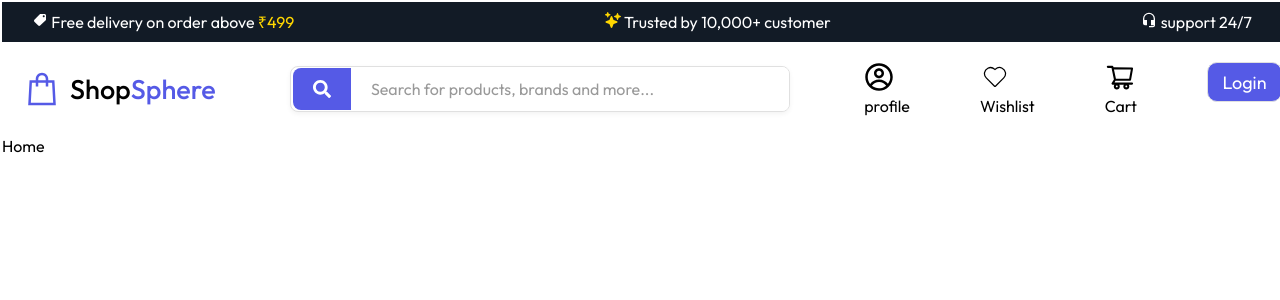
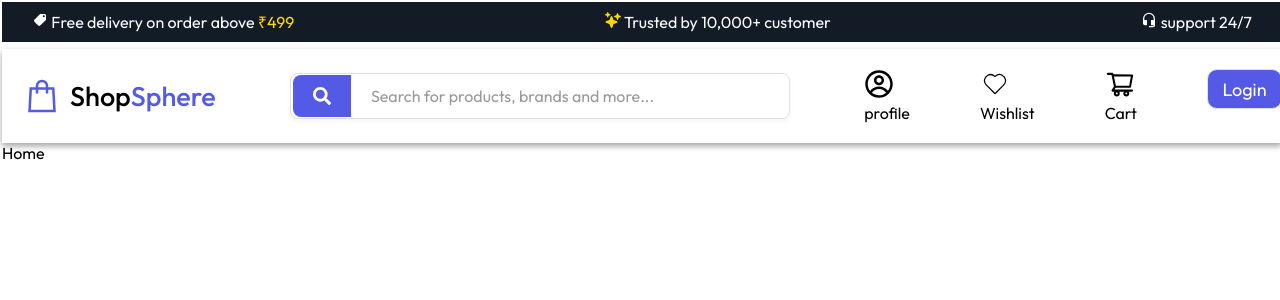
Before and after one commit to aijayant/ecom, a React (Vite) app in the folder frontend/: page / in a window 1280 px wide. Shown: the top 300 px of the page. Built offline with nearby package versions, Linux system fonts and the light colour scheme.

Commit message:
add shadow to navbar

```diff
--- a/frontend/src/Components/Navbar/Navbar.css
+++ b/frontend/src/Components/Navbar/Navbar.css
@@ -3,6 +3,11 @@
   --text-dark: #1e293b;
   --accent-blue: #0d6efd;
   --border-gray: #c9c9c9;
+}
+
+.navbar-main{
+    margin-top: 7px;
+    box-shadow: rgba(0, 0, 0, 0.16) 0px 3px 6px, rgba(0, 0, 0, 0.23) 0px 3px 6px;
 }
 
 .navbar {
```
